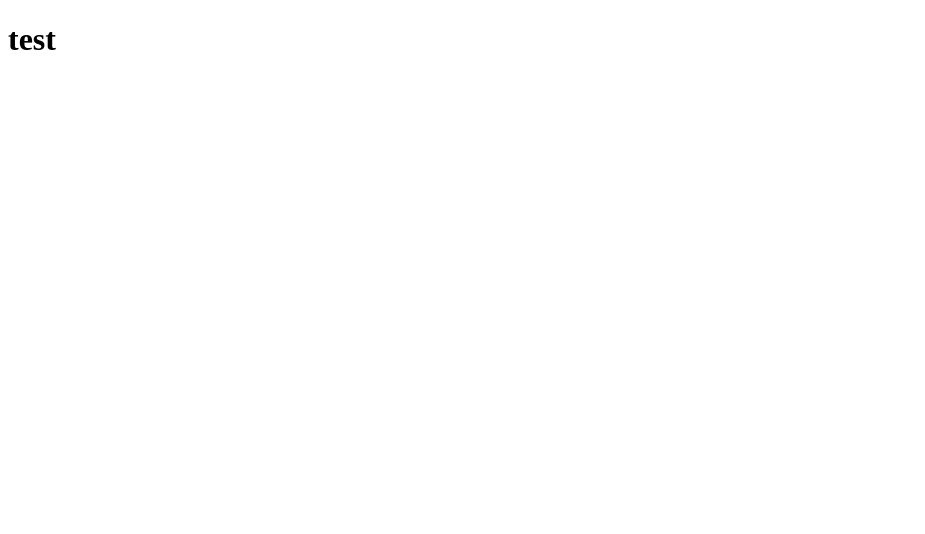
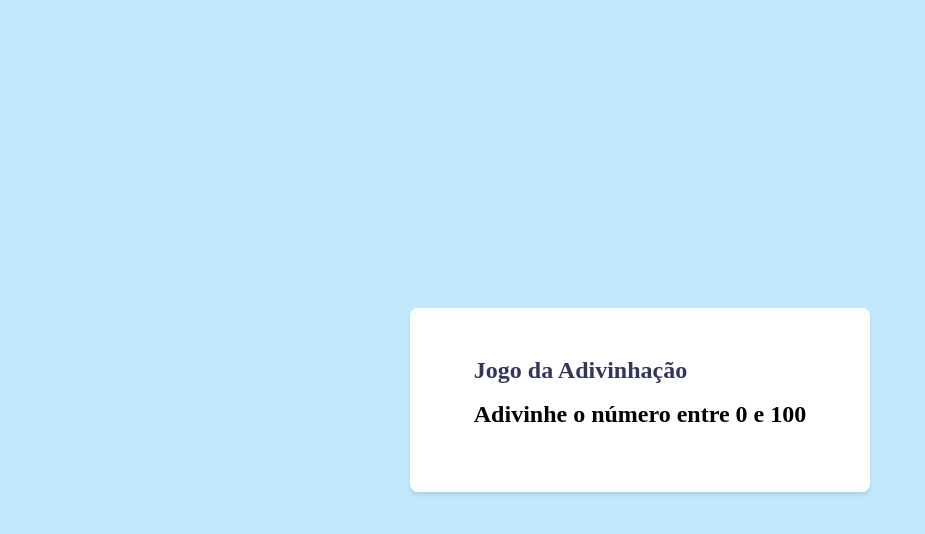
Before and after one commit to alexandrecabraldev/Jogo-Adivinhacao, a React (Vite) app: page / in a window 1280 px wide. Shown: the top 534 px of the page, without its empty margins (0-925 px from the left). Built offline with nearby package versions, Linux system fonts and the light colour scheme.

Commit message:
add container and titles

```diff
--- a/@types/theme.d.ts
+++ b/src/@types/theme.d.ts
@@ -1,6 +1,6 @@
-import {globalTheme} from "../src/global/GlobalTheme";
+import {GlobalTheme} from "../global/GlobalTheme";
 
-type CustomTheme = typeof globalTheme;
+type CustomTheme = typeof GlobalTheme;
 
 declare module "styled-components"{
     export interface DefaultTheme extends CustomTheme{}
--- a/src/App.tsx
+++ b/src/App.tsx
@@ -1,7 +1,9 @@
+import {AppContainer} from "./components/AppContainer"
+
 function App() {
 
   return(
-  <h1>test</h1>
+    <AppContainer/>
   )
 }
 
--- /dev/null
+++ b/src/components/AppContainer.tsx
@@ -0,0 +1,19 @@
+import styled from "styled-components";
+import { Title } from "./Title";
+import { Subtitle } from "./SubTitle";
+
+export function AppContainer(){
+    return(
+        <MainContainer>
+            <Title>Jogo da Adivinhação</Title>
+            <Subtitle>Adivinhe o número entre 0 e 100</Subtitle>
+        </MainContainer>
+    )
+}
+
+const MainContainer = styled.main`
+    background-color: ${props=>props.theme.white};
+    padding: 3rem 4rem 4rem;
+    border-radius: 8px;
+    box-shadow: 0px 3px 4px ${props=>props.theme.shadow};
+`
--- /dev/null
+++ b/src/components/Subtitle.tsx
@@ -0,0 +1,11 @@
+import styled from "styled-components";
+
+interface SubtitleProps{
+    children: string;
+}
+
+export function Subtitle({children}:SubtitleProps){
+    return(
+        <h2>{children}</h2>
+    );
+}
--- /dev/null
+++ b/src/components/Title.tsx
@@ -0,0 +1,22 @@
+import styled from "styled-components";
+
+interface PropsTitle{
+    children: string;
+}
+
+export function Title(props:PropsTitle){
+    return(
+        <>
+            <TitleText>{props.children}</TitleText>
+
+        </>
+    );
+}
+
+const TitleText = styled.h1`
+    color: ${({theme})=>theme.title};
+    font-size: 1.5rem;
+    font-weight: 600;
+    line-height: 1.8rem;
+    margin-bottom: 1rem;
+`
--- /dev/null
+++ b/src/global/GlobalStyle.ts
@@ -0,0 +1,17 @@
+import { createGlobalStyle } from "styled-components";
+
+export const GlobalStyle = createGlobalStyle`
+
+    *{
+        margin: 0;
+        padding: 0;
+        box-sizing: border-box;
+    }
+    body{
+        background-color: ${props=>props.theme.background};
+        height: 100vh;
+        display: flex;
+        justify-content: center;
+        align-items: center;
+    }
+`;
--- a/src/global/GlobalTheme.ts
+++ b/src/global/GlobalTheme.ts
@@ -1,7 +1,8 @@
-export const globalTheme = {
-    white:"FFFFFF",
-    background:"C2E9FB",
-    title:"34355B",
-    numberSlot:"DCE2E9",
-    button:"7879F1",
+export const GlobalTheme = {
+    white:"#FFFFFF",
+    background:"#C2E9FB",
+    title:"#34355B",
+    numberSlot:"#DCE2E9",
+    button:"#7879F1",
+    shadow: "rgba(0, 0, 0, 0.1)",
 }
--- a/src/main.tsx
+++ b/src/main.tsx
@@ -1,13 +1,15 @@
 import React from 'react'
 import ReactDOM from 'react-dom/client'
 import App from './App'
-import { globalTheme } from './global/GlobalTheme'
+import { GlobalTheme } from './global/GlobalTheme'
 import { ThemeProvider } from 'styled-components'
+import {GlobalStyle} from "./global/GlobalStyle"
 
 
 ReactDOM.createRoot(document.getElementById('root') as HTMLElement).render(
   <React.StrictMode>
-    <ThemeProvider theme={globalTheme}>
+    <ThemeProvider theme={GlobalTheme}>
+      <GlobalStyle/>
       <App />
     </ThemeProvider>
   </React.StrictMode>,
```
